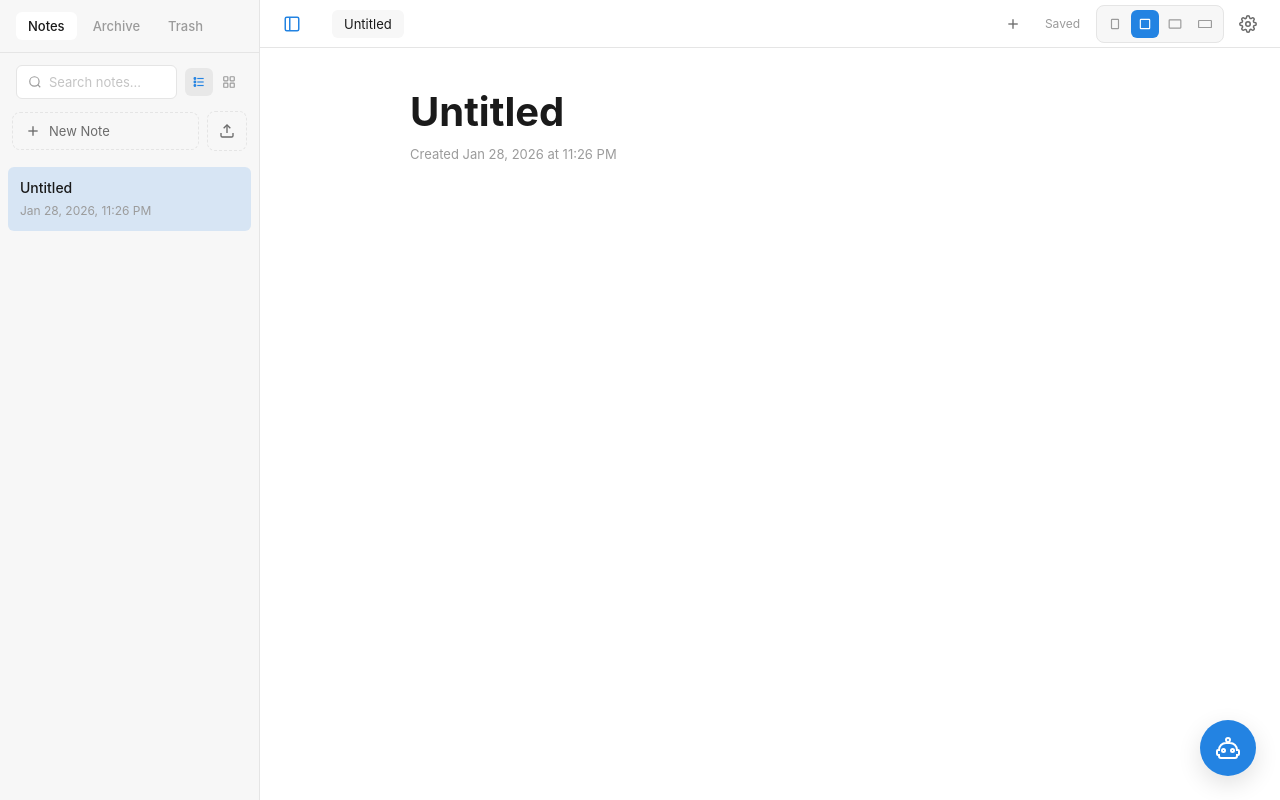
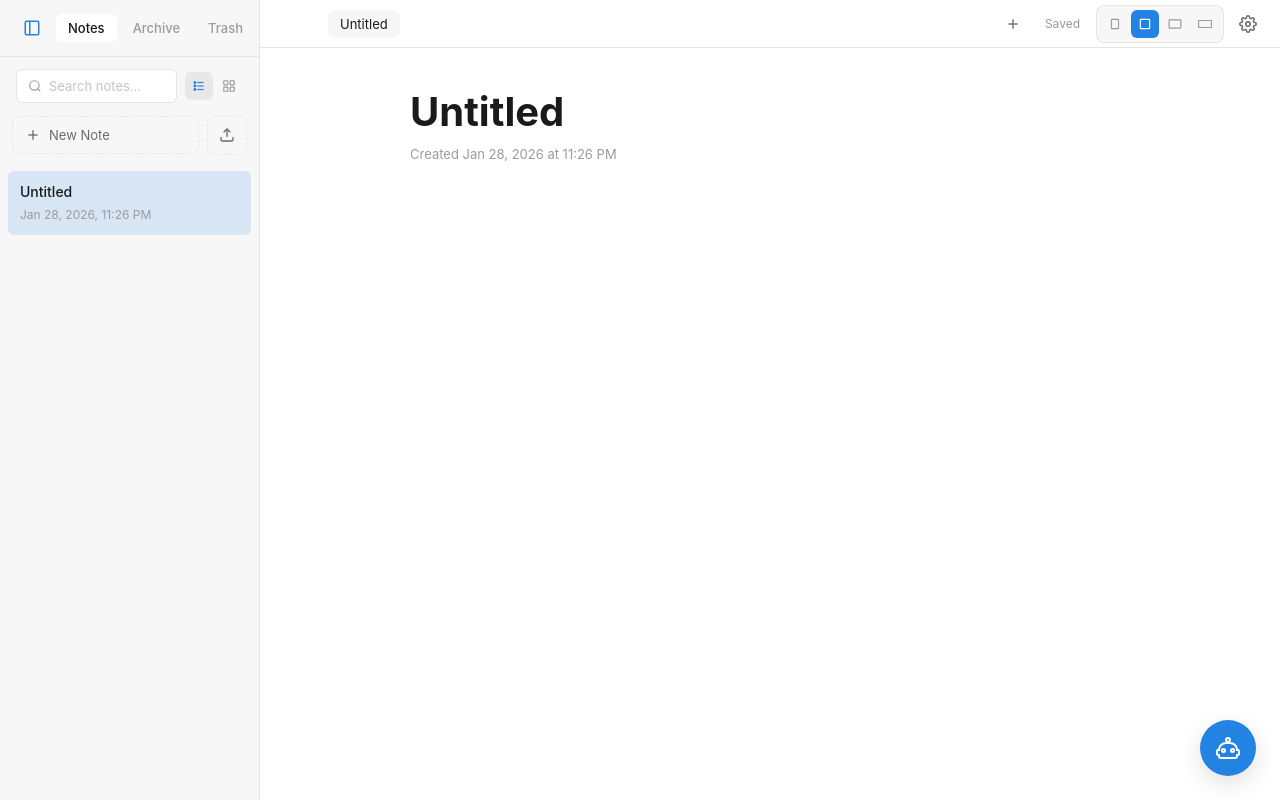
Before and after one commit to keyurgolani/new-tab-note, a browser extension: page newtab.html in a window 1280 px wide. Drawn offline with Linux system fonts and the light colour scheme.

Commit message:
Move sidebar toggle button into sidebar when open
- Toggle button moves to sidebar header when sidebar is open
- Returns to main header when sidebar is closed
- Added sidebar-toggle-container in sidebar header
- Added min-width to header-left to prevent layout shift

```diff
--- a/css/editor.css
+++ b/css/editor.css
@@ -147,6 +147,17 @@ html, body {
   align-items: center;
   padding: 12px 16px;
   border-bottom: 1px solid var(--border-color);
+  gap: 8px;
+}
+
+.sidebar-toggle-container {
+  display: flex;
+  align-items: center;
+  flex-shrink: 0;
+}
+
+.sidebar-toggle-container .sidebar-toggle-btn {
+  margin: 0;
 }
 
 /* Sidebar View Toggle */
@@ -2199,6 +2210,7 @@ html, body {
 
 .header-left {
   flex-shrink: 0;
+  min-width: 36px;
 }
 
 .header-center {
--- a/js/app.js
+++ b/js/app.js
@@ -850,13 +850,23 @@ class App {
   updateSidebarState() {
     const sidebar = document.getElementById('sidebar');
     const toggleBtn = document.getElementById('sidebar-toggle');
+    const headerLeft = document.querySelector('.header-left');
+    const sidebarToggleContainer = document.getElementById('sidebar-toggle-container');
 
     if (this.sidebarOpen) {
       sidebar.classList.remove('collapsed');
       toggleBtn.classList.add('active');
+      // Move toggle button into sidebar
+      if (sidebarToggleContainer && toggleBtn.parentElement !== sidebarToggleContainer) {
+        sidebarToggleContainer.appendChild(toggleBtn);
+      }
     } else {
       sidebar.classList.add('collapsed');
       toggleBtn.classList.remove('active');
+      // Move toggle button back to header
+      if (headerLeft && toggleBtn.parentElement !== headerLeft) {
+        headerLeft.appendChild(toggleBtn);
+      }
     }
   }
 
--- a/newtab.html
+++ b/newtab.html
@@ -11,6 +11,7 @@
     <!-- Sidebar -->
     <aside id="sidebar" class="sidebar">
       <div class="sidebar-header">
+        <div id="sidebar-toggle-container" class="sidebar-toggle-container"></div>
         <div class="sidebar-tabs">
           <button id="sidebar-tab-notes" class="sidebar-tab active">Notes</button>
           <button id="sidebar-tab-archive" class="sidebar-tab">
```
